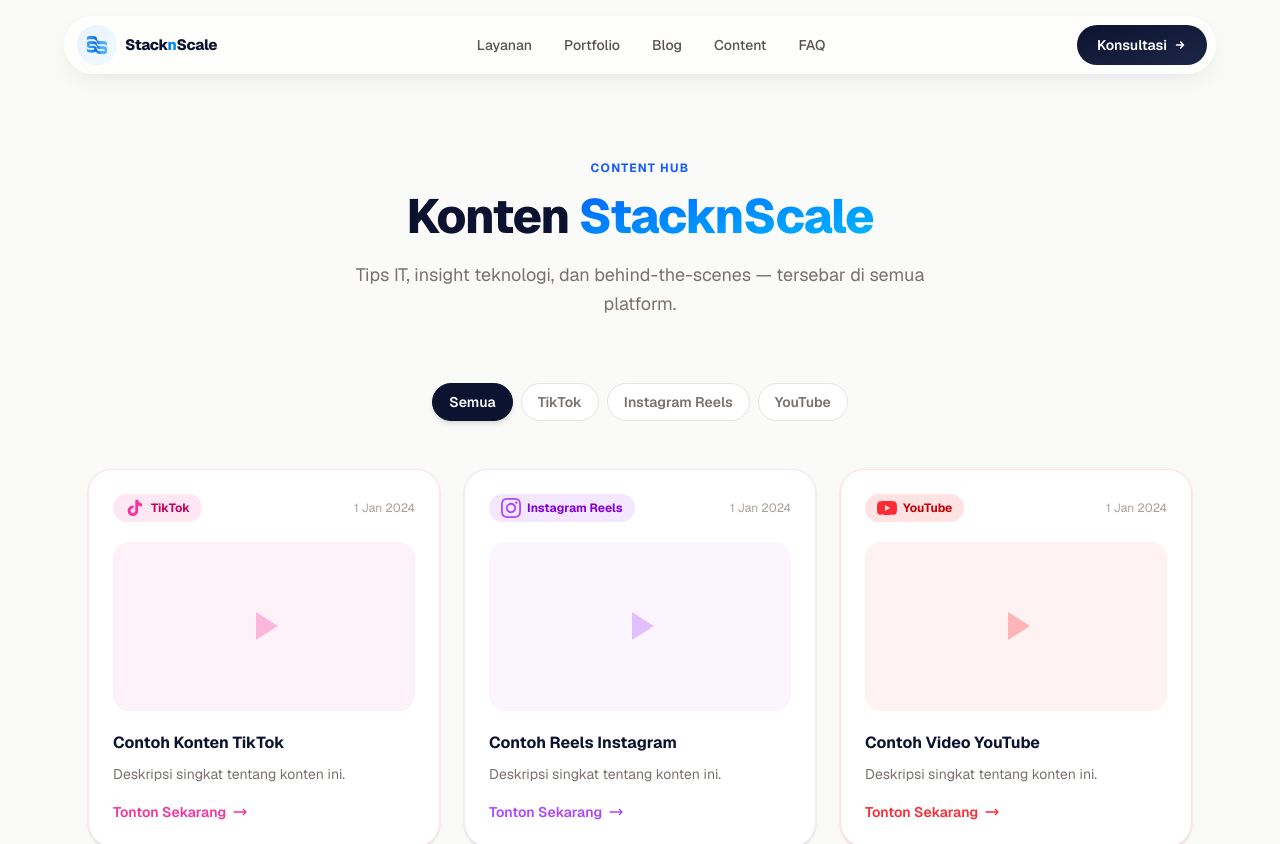
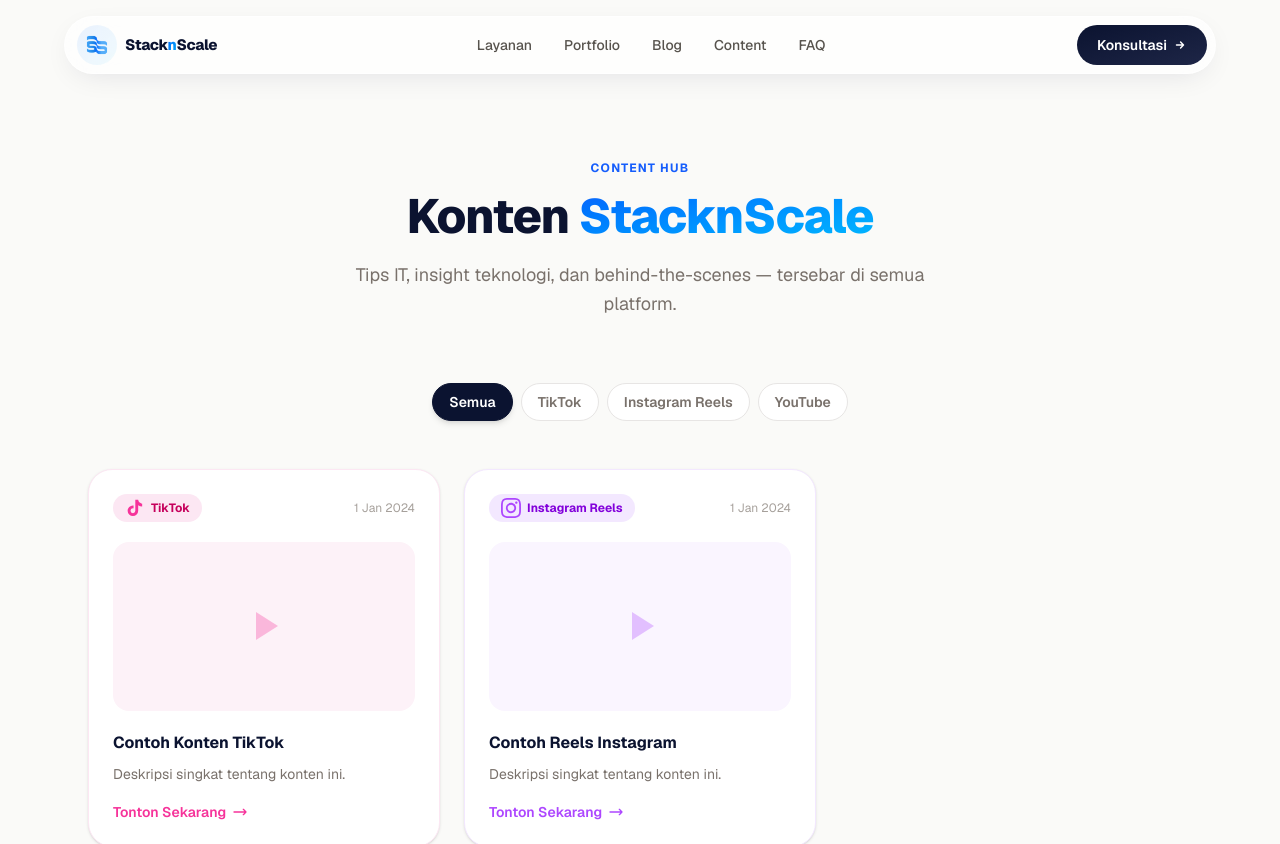
Before and after one commit to agilalaydrus/stacknscale, a Next.js app in the folder frontend/: page /content in a window 1280 px wide. Shown: the top 844 px of the page. Built offline with nearby package versions, Linux system fonts and the light colour scheme.

Commit message:
fix tiktok url, remove youtube

```diff
--- a/frontend/app/content/data.ts
+++ b/frontend/app/content/data.ts
@@ -17,7 +17,7 @@ export const contentItems: ContentItem[] = [
     platform: 'tiktok',
     title: 'Contoh Konten TikTok',
     description: 'Deskripsi singkat tentang konten ini.',
-    url: 'https://www.tiktok.com/@stacknscale',
+    url: 'https://www.tiktok.com/@stacknscale.id',
     date: '2024-01-01',
   },
   // Instagram Reels
@@ -29,13 +29,4 @@ export const contentItems: ContentItem[] = [
     url: 'https://www.instagram.com/stacknscale.id',
     date: '2024-01-01',
   },
-  // YouTube
-  {
-    id: '3',
-    platform: 'youtube',
-    title: 'Contoh Video YouTube',
-    description: 'Deskripsi singkat tentang konten ini.',
-    url: 'https://www.youtube.com/@stacknscale',
-    date: '2024-01-01',
-  },
 ];
```
